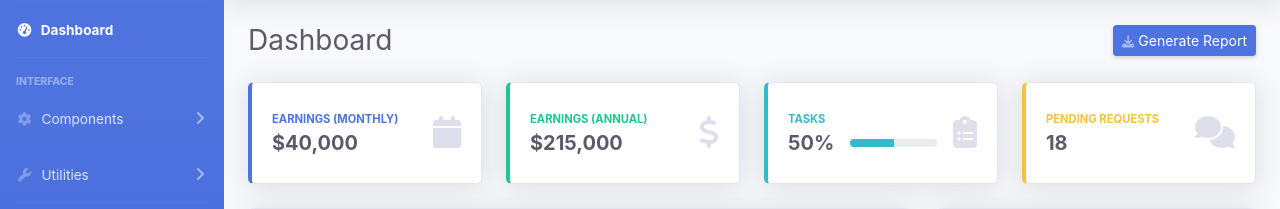
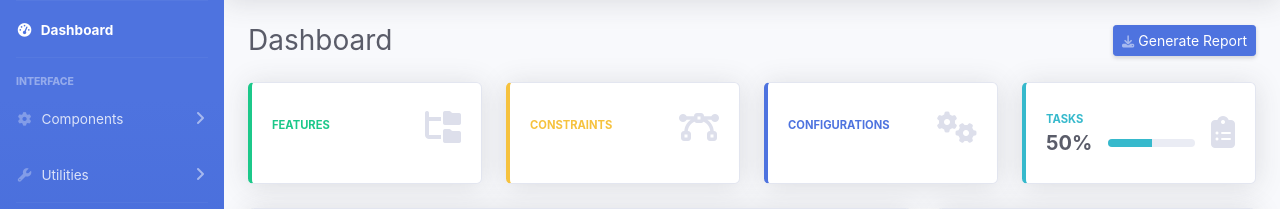
Before and after one commit to jmhorcas/spl_dashboard, a Flask app: template app/web/templates/visualizations.html in a window 1280 px wide. Shown: the part 70-279 px from the top of the page. Run offline with Flask 3, Linux system fonts and the light colour scheme; the template is opened without the code that fills it, so the values that code supplies are empty; some libraries are stand-ins or nearby versions.

Commit message:
Add features, constraints and configurations

```diff
--- a/app/app.py
+++ b/app/app.py
@@ -3,7 +3,7 @@
 import flask
 
 from web.blueprints.upload_fm import upload_fm_bp
-from web.blueprints.chart_product_distribution import chart_product_distribution_bp
+from web.blueprints.analysis import analysis_bp
 
 
 # Create the App
@@ -21,7 +21,7 @@
 
 # Register blueprints
 flask_app.register_blueprint(upload_fm_bp, url_prefix='/')
-flask_app.register_blueprint(chart_product_distribution_bp, url_prefix='/')
+flask_app.register_blueprint(analysis_bp, url_prefix='/')
 
 
 @flask_app.route('/')
--- /dev/null
+++ b/app/web/blueprints/analysis/templates/analysis/configurations_number.html
@@ -0,0 +1,16 @@
+<div class="col-xl-3 col-md-6 mb-4">
+    <div class="card border-left-primary shadow h-100 py-2">
+        <div class="card-body">
+            <div class="row no-gutters align-items-center">
+                <div class="col mr-2">
+                    <div class="text-xs font-weight-bold text-primary text-uppercase mb-1">
+                        Configurations</div>
+                    <div class="h5 mb-0 font-weight-bold text-gray-800">{{data.n_configurations}}</div>
+                </div>
+                <div class="col-auto">
+                    <i class="fas fa-gears fa-2x text-gray-300"></i>
+                </div>
+            </div>
+        </div>
+    </div>
+</div>
--- /dev/null
+++ b/app/web/blueprints/analysis/templates/analysis/constraints_number.html
@@ -0,0 +1,16 @@
+<div class="col-xl-3 col-md-6 mb-4">
+    <div class="card border-left-warning shadow h-100 py-2">
+        <div class="card-body">
+            <div class="row no-gutters align-items-center">
+                <div class="col mr-2">
+                    <div class="text-xs font-weight-bold text-warning text-uppercase mb-1">
+                        Constraints</div>
+                    <div class="h5 mb-0 font-weight-bold text-gray-800">{{data.n_constraints}}</div>
+                </div>
+                <div class="col-auto">
+                    <i class="fas fa-bezier-curve fa-2x text-gray-300"></i>
+                </div>
+            </div>
+        </div>
+    </div>
+</div>
--- /dev/null
+++ b/app/web/blueprints/analysis/templates/analysis/features_number.html
@@ -0,0 +1,16 @@
+<div class="col-xl-3 col-md-6 mb-4">
+    <div class="card border-left-success shadow h-100 py-2">
+        <div class="card-body">
+            <div class="row no-gutters align-items-center">
+                <div class="col mr-2">
+                    <div class="text-xs font-weight-bold text-success text-uppercase mb-1">
+                        Features</div>
+                    <div class="h5 mb-0 font-weight-bold text-gray-800">{{data.n_features}}</div>
+                </div>
+                <div class="col-auto">
+                    <i class="fas fa-folder-tree fa-2x text-gray-300"></i>
+                </div>
+            </div>
+        </div>
+    </div>
+</div>
--- a/app/web/templates/visualizations.html
+++ b/app/web/templates/visualizations.html
@@ -14,41 +14,14 @@
     <!-- Content Row -->
     <div class="row">
 
-        <!-- Earnings (Monthly) Card Example -->
-        <div class="col-xl-3 col-md-6 mb-4">
-            <div class="card border-left-primary shadow h-100 py-2">
-                <div class="card-body">
-                    <div class="row no-gutters align-items-center">
-                        <div class="col mr-2">
-                            <div class="text-xs font-weight-bold text-primary text-uppercase mb-1">
-                                Earnings (Monthly)</div>
-                            <div class="h5 mb-0 font-weight-bold text-gray-800">$40,000</div>
-                        </div>
-                        <div class="col-auto">
-                            <i class="fas fa-calendar fa-2x text-gray-300"></i>
-                        </div>
-                    </div>
-                </div>
-            </div>
-        </div>
+        <!-- Features Card -->
+        {% include 'analysis/features_number.html' %}
 
-        <!-- Earnings (Monthly) Card Example -->
-        <div class="col-xl-3 col-md-6 mb-4">
-            <div class="card border-left-success shadow h-100 py-2">
-                <div class="card-body">
-                    <div class="row no-gutters align-items-center">
-                        <div class="col mr-2">
-                            <div class="text-xs font-weight-bold text-success text-uppercase mb-1">
-                                Earnings (Annual)</div>
-                            <div class="h5 mb-0 font-weight-bold text-gray-800">$215,000</div>
-                        </div>
-                        <div class="col-auto">
-                            <i class="fas fa-dollar-sign fa-2x text-gray-300"></i>
-                        </div>
-                    </div>
-                </div>
-            </div>
-        </div>
+        <!-- Constraints Card -->
+        {% include 'analysis/constraints_number.html' %}
+
+         <!-- Configurations Card -->
+         {% include 'analysis/configurations_number.html' %}
 
         <!-- Earnings (Monthly) Card Example -->
         <div class="col-xl-3 col-md-6 mb-4">
@@ -79,23 +52,6 @@
             </div>
         </div>
 
-        <!-- Pending Requests Card Example -->
-        <div class="col-xl-3 col-md-6 mb-4">
-            <div class="card border-left-warning shadow h-100 py-2">
-                <div class="card-body">
-                    <div class="row no-gutters align-items-center">
-                        <div class="col mr-2">
-                            <div class="text-xs font-weight-bold text-warning text-uppercase mb-1">
-                                Pending Requests</div>
-                            <div class="h5 mb-0 font-weight-bold text-gray-800">18</div>
-                        </div>
-                        <div class="col-auto">
-                            <i class="fas fa-comments fa-2x text-gray-300"></i>
-                        </div>
-                    </div>
-                </div>
-            </div>
-        </div>
     </div>
 
     <!-- Content Row -->
@@ -103,7 +59,7 @@
     <div class="row">
 
         {% block charts %}
-            {% include 'chart_product_distribution/product_distribution.html' %}
+            {% include 'analysis/product_distribution.html' %}
         {% endblock %}
         <!-- Pie Chart -->
         <div class="col-xl-4 col-lg-5">
@@ -307,7 +263,6 @@
 <!-- Chart.js -->
 <script src="https://cdn.jsdelivr.net/npm/chart.js"></script>
 
-{% include 'chart_product_distribution/product_distribution_script.html' %}
-<!-- <script src="{{url_for('chart_product_distribution.static', filename='js/product_distribution.js')}}"></script> -->
+{% include 'analysis/product_distribution_script.html' %}
 
 {% endblock %}
```
Also changed, not shown: app/web/blueprints/analysis/__init__.py (added, +13 -0 lines), app/web/blueprints/analysis/models.py (renamed from app/web/blueprints/chart_product_distribution/models.py, +9 -1 lines), app/web/blueprints/chart_product_distribution/__init__.py (deleted, +0 -13 lines), app/web/blueprints/upload_fm/routes.py (+6 -2 lines), app/web/blueprints/analysis/routes.py (added), app/web/blueprints/analysis/templates/analysis/product_distribution.html (renamed from app/web/blueprints/chart_product_distribution/templates/chart_product_distribution/product_distribution.html), app/web/blueprints/analysis/templates/analysis/product_distribution_script.html (renamed from app/web/blueprints/chart_product_distribution/templates/chart_product_distribution/product_distribution_script.html).
